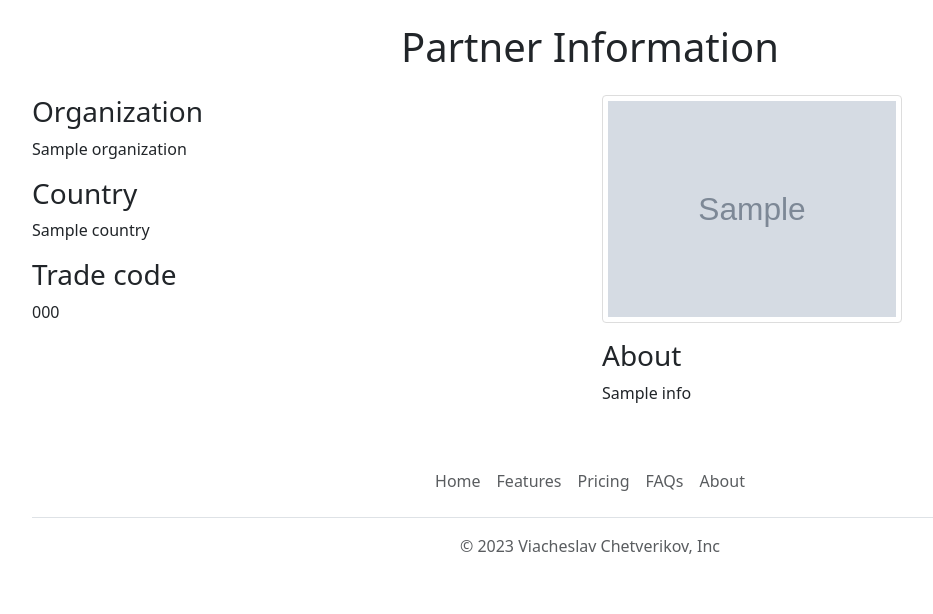
After one commit to slavachetverikov/partners-website-v2, a Flask app: template templates/organization_page.html in a window 1280 px wide. The commit adds this page. Shown: the part 381-995 px from the top of the page, without its empty margins (50-983 px from the left). Run offline with Flask 3, Linux system fonts and the light colour scheme; the template is opened without the code that fills it: most values are stand-ins (such as "Sample title", 1, 10 or a date in 2020); grey boxes marked "Sample" are stand-in pictures.

Commit message:
dynamic pages for each partner and organization

```diff
--- a/app.py
+++ b/app.py
@@ -1,5 +1,5 @@
 from flask import Flask, render_template, jsonify
-from database import load_partners_from_db, load_organizations_from_db
+from database import load_partners_from_db, load_organizations_from_db, load_partner_from_db, load_organization_from_db
 
 app = Flask(__name__)
 
@@ -12,7 +12,7 @@ app = Flask(__name__)
 def hello_partner():
     partners = load_partners_from_db()
     organizations = load_organizations_from_db()
-    return render_template('home.html', partners=partners, organizations=organizations, company_name = '"M-Partner"')
+    return render_template('home.html', partners=partners, organizations=organizations)
 
 
 
@@ -30,6 +30,34 @@ def list_partners():
   return jsonify(partners)
 
 
+@app.route
+
+
+@app.route("/organization/<id>")
+def show_organization(id):
+  organization = load_organization_from_db(id)[0]
+  if not organization:
+    return 'Not Found', 404
+
+  return render_template('organization_page.html',
+                         organization=organization)
+
+
+
+@app.route("/partner/<id>")
+def show_partner(id):
+  partner = load_partner_from_db(id)[0]
+  if not partner:
+    return 'Not Found', 404
+
+  return render_template('partner_page.html',
+                         partner=partner)
+
+
+
+
+
+
 
 if __name__ == "__main__":
   app.run(host='0.0.0.0', debug=True)
--- /dev/null
+++ b/templates/banner2.html
@@ -0,0 +1,13 @@
+<img class="img-fluid" id="banner" src="https://images.pexels.com/photos/410237/pexels-photo-410237.jpeg">
+  <style>
+       #banner{
+          height: 320px;
+          width: 100%;
+          object-fit: cover;
+          margin-bottom: 16px;
+        }
+
+
+
+
+/*     https://images.pexels.com/photos/410237/pexels-photo-410237.jpeg */
--- /dev/null
+++ b/templates/bootstap.html
@@ -0,0 +1,3 @@
+<meta charset="utf-8">
+<meta name="viewport" content="width=device-width, initial-scale=1">
+ <link href="https://cdn.jsdelivr.net/npm/bootstrap@5.3.0-alpha1/dist/css/bootstrap.min.css" rel="stylesheet" integrity="sha384-GLhlTQ8iRABdZLl6O3oVMWSktQOp6b7In1Zl3/Jr59b6EGGoI1aFkw7cmDA6j6gD" crossorigin="anonymous">
--- a/templates/nav.html
+++ b/templates/nav.html
@@ -1,7 +1,7 @@
 
 <nav class="navbar shadow-sm bg-body-tertiary fixed-top">
   <div class="container-fluid">
-     <a class="navbar-brand" href="#">
+     <a class="navbar-brand" href="/">
       <img src="/static/mlogo.jpeg" alt="Logo" width="30" height="24" class="d-inline-block align-text-top">
       M-Partner
     </a>
--- a/templates/organization_info.html
+++ b/templates/organization_info.html
@@ -25,7 +25,7 @@
     </div>
 
     <div class='col-2'>
-    <button type="button" class="mt-4 btn btn-outline-primary">Open</button>
+    <a href="/organization/{{organizations['org_id']}}" type="button" class="mt-4 btn btn-outline-primary">Open</a>
     </div>
   </div>
 </div>
--- /dev/null
+++ b/templates/organization_page.html
@@ -0,0 +1,42 @@
+<!DOCTYPE html>
+<html>
+  <head>
+    <title>
+      {{organization.org_name}} - M-Partner
+    </title>
+    {% include 'bootstap.html' %}
+    {% include 'nav.html' %}
+    {% include 'banner2.html' %}
+  </style>
+  </head>
+  <body>
+  <div class="container">
+  <h1 class="text-center mt-2 mb-4">Partner Information</h1>
+     <div class="row">
+        <div class="col">
+  <h3>Organization</h3>
+  <p>{{organization.org_name}}<p>
+  <h3>Country</h3>
+  <p>{{organization.country}}<p>
+  <h3>Trade code</h3>
+  <p>{{organization.trade_code}}<p>
+    </div>
+    <div class="col">
+      <img  class="img-fluid grow mb-3" src={{organization.image}}>
+      <style>
+        .img-fluid { border: 1px solid #ddd;
+                    border-radius: 4px;
+                    padding: 5px;
+                    width: 300px;
+                   }
+        .grow { transition: all .2s ease-in-out; }
+        .grow:hover { transform: scale(1.1); }
+        </style>
+  <h3>About</h3>
+     <p>{{organization.info}}<p>
+         </div>
+  </div>
+</div>
+    {% include "footer.html" %}
+  </body>
+</html>
--- a/templates/partner_info.html
+++ b/templates/partner_info.html
@@ -11,6 +11,7 @@
    </div>
        {% endif %}
    <div class='col-2'>
-    <button type="button" class="btn btn-outline-primary">Open</button>
+    <a href="/partner/{{partners['partner_id']}}"
+      type="button" class="btn btn-outline-primary">Open</a>
    </div>
        </div>
```
Also changed, not shown: database.py (+34 -2 lines), templates/banner.html (added, +9 -0 lines), templates/home.html (+5 -19 lines), templates/partner_page.html (added, +24 -0 lines), static/company-vision.png (deleted), static/sky.jpg (added), static/town.jpg (added).
